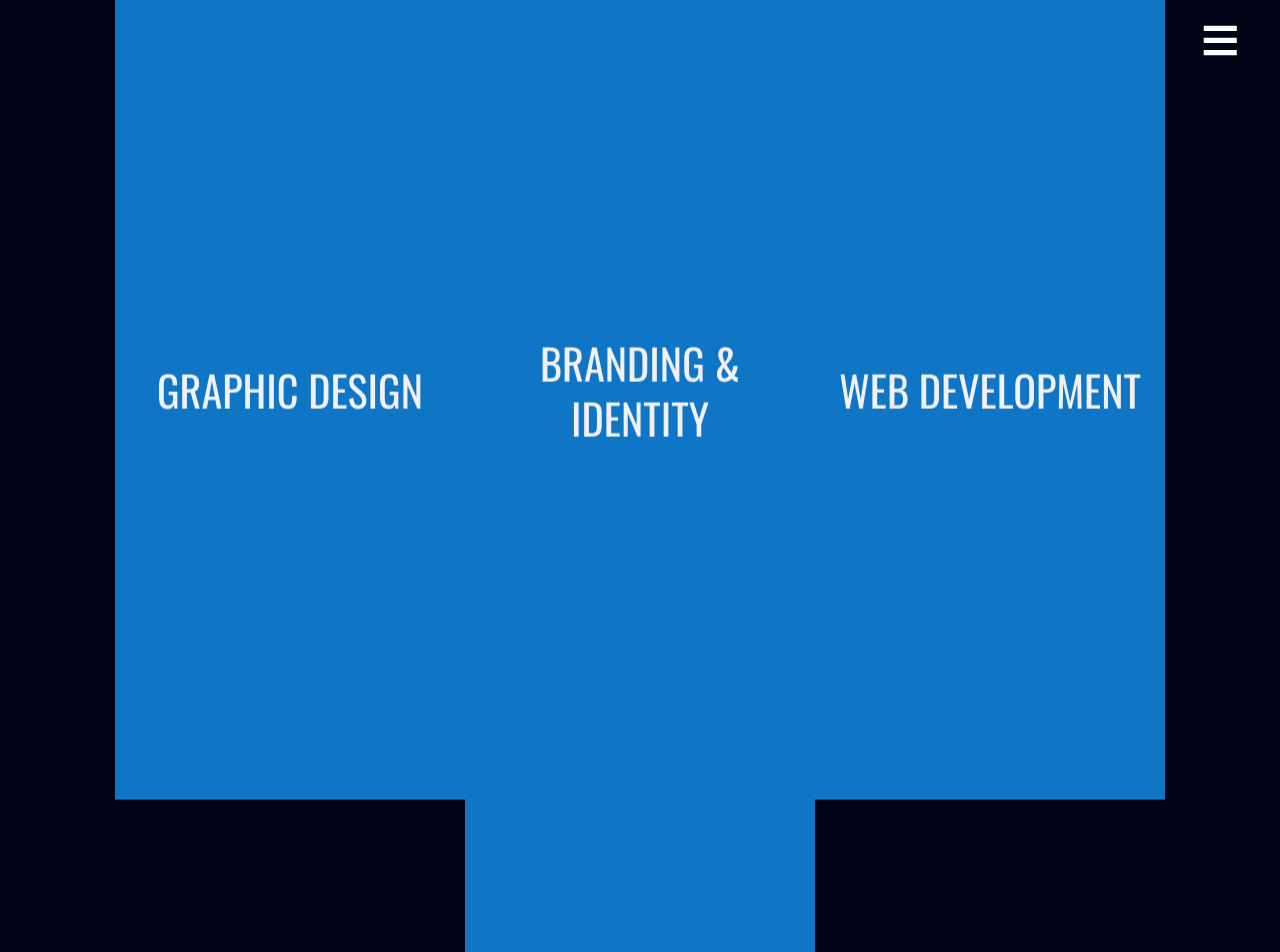
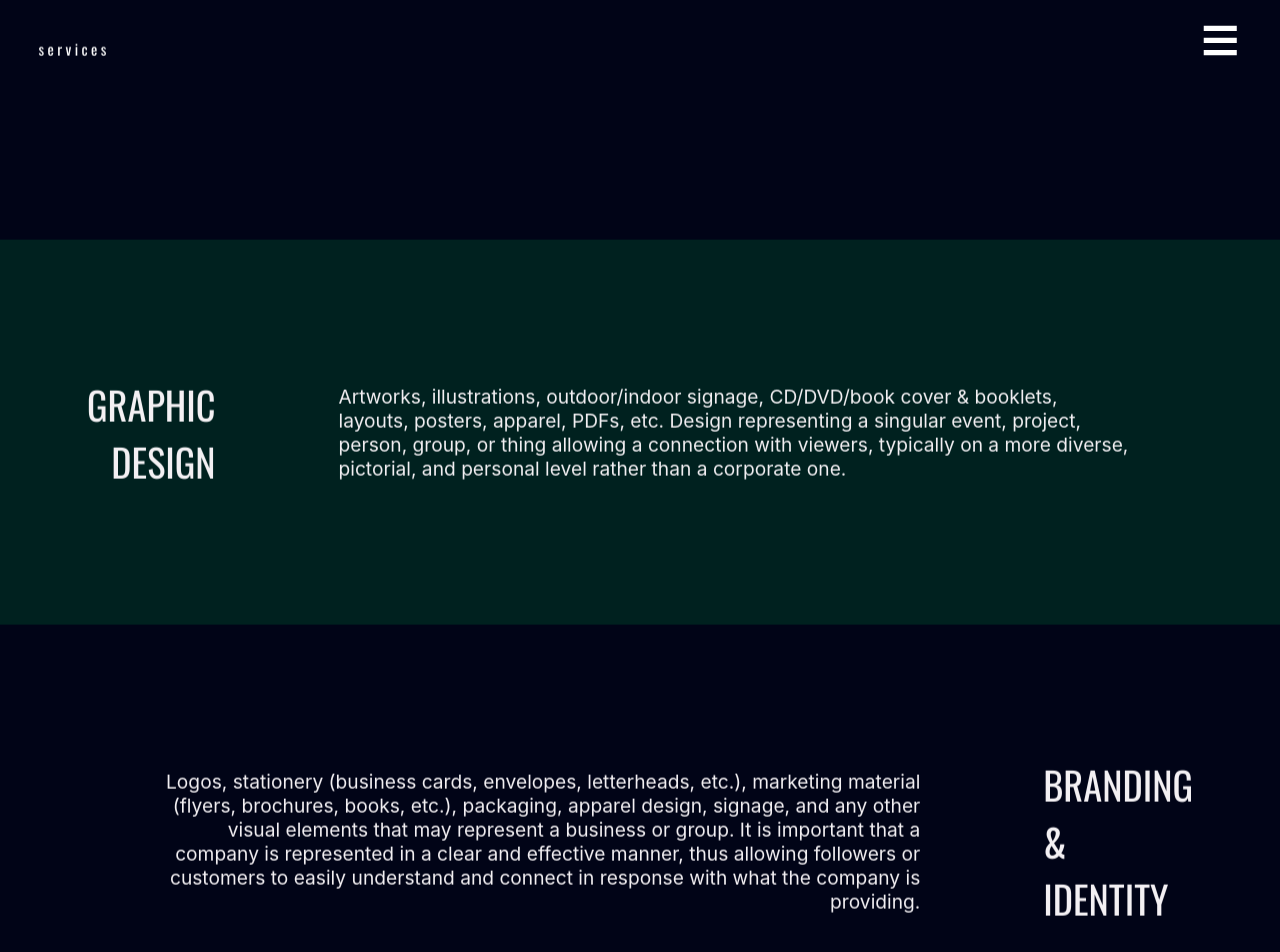
Before and after one commit to designrwells/new_portfolio, a React (Create React App) app: page /services in a window 1280 px wide. Shown: the top 952 px of the page. Built offline with nearby package versions, Linux system fonts and the light colour scheme.

Commit message:
Cleaned up warnings in code and redesigned Services page.

```diff
--- a/src/App.js
+++ b/src/App.js
@@ -1,7 +1,5 @@
 import './App.css';
 import { Route, Switch, useLocation } from 'react-router-dom';
-import { TransitionGroup, CSSTransition } from 'react-transition-group';
-import { AnimatePresence } from 'framer-motion';
 import styled from 'styled-components';
 import HamburgerMenu from './components/hamburgerMenu';
 import GlobalStyle from './globalStyles';
@@ -32,7 +30,7 @@ function App()  {
           <Route path='/services' component={Services} />
           <Route path='/portfolio' component={Portfolio} />
           <Route path='/contact' component={Contact} />
-          <Route path='/portfolio/mendedmoments' component={MendedMoments} />
+          <Route path='/mendedmoments' component={MendedMoments} />
         </Switch>
 
     </Body>
--- a/src/animations/index.js
+++ b/src/animations/index.js
@@ -103,7 +103,7 @@ export const transition = {
 	duration: 0.4
 };
 
-export const cardUpContainer = {
+export const rowSlideContainer = {
 	show: {
 		transition: {
 			type: 'tween',
@@ -119,10 +119,10 @@ export const cardUpContainer = {
 		},
 	},
 }
-export const cardUp = {
+export const rowRight = {
 	show: {
 		opacity: 1,
-		y: 0,
+		x: 0,
 		transition: {
 			type: 'tween',
 			duration: 1,
@@ -131,7 +131,7 @@ export const cardUp = {
 	},
 	hide: {
 		opacity: 0,
-		y: '-40vh',
+		x: '-40vw',
 		transition: {
 			type: 'tween',
 			duration: 0.12,
--- a/src/components/hamburgerMenu/index.js
+++ b/src/components/hamburgerMenu/index.js
@@ -1,6 +1,6 @@
 import React, { useState } from 'react';
 import styled from 'styled-components';
-import { motion, AnimatePresence } from 'framer-motion';
+import { motion } from 'framer-motion';
 import MenuToggle from './menuToggle';
 import { menuTransition, menuVariants, navItemVariants } from '../../animations';
 import { Link } from 'react-router-dom';
--- a/src/globalStyles.js
+++ b/src/globalStyles.js
@@ -5,7 +5,7 @@ const GlobalStyle = createGlobalStyle`
 		margin: 0;
 		padding: 0;
 		box-sizing: border-box;
-		font-family: Open-'Trebuchet MS', 'Lucida Sans Unicode', 'Lucida Grande', 'Lucida Sans', Arial, sans-serif;
+		font-family: Open-'Trebuchet MS', 'Oswald', 'Lucida Sans Unicode', 'Lucida Grande', 'Lucida Sans', Arial, sans-serif;
 	}
 `;
 
--- a/src/pages/About.js
+++ b/src/pages/About.js
@@ -1,5 +1,4 @@
 import React from 'react';
-import Header from '../components/Header';
 import styled from 'styled-components';
 import { motion } from 'framer-motion';
 import { pullRight, transition } from '../animations';
@@ -8,12 +7,14 @@ import { pullRight, transition } from '../animations';
 const Section = styled.section`
 	background: #f34c12;
 	height: 100vh;
-	display: flex;
-	justify-content: flex-start;
-	align-items: flex-end;
 `;
-
-
+const Title = styled.div`
+	padding: 3% 3% 4% 3%;
+	color: #fff;
+	font-size: clamp(15px, 1.1vw, 32px);
+	font-weight: 400;
+	font-family: 'Oswald', sans-serif;
+`;
 
 const About = () => {
 	return (
@@ -27,7 +28,7 @@ const About = () => {
 			>
 
 			<Section>
-
+				<Title>a b o u t</Title>
 			</Section>
 		</motion.div>
 
--- a/src/pages/Contact.js
+++ b/src/pages/Contact.js
@@ -1,5 +1,4 @@
 import React from 'react';
-import Header from '../components/Header';
 import styled from 'styled-components';
 import { motion } from 'framer-motion';
 import { pullUp, transition } from '../animations';
@@ -12,8 +11,13 @@ const Section = styled.section`
 	justify-content: flex-start;
 	align-items: flex-end;
 `;
-
-
+const Title = styled.div`
+	padding: 3% 3% 4% 3%;
+	color: #fff;
+	font-size: clamp(15px, 1.1vw, 32px);
+	font-weight: 400;
+	font-family: 'Oswald', sans-serif;
+`;
 
 const Contact = () => {
 	return (
@@ -27,7 +31,7 @@ const Contact = () => {
 			>
 
 			<Section>
-
+				<Title>c o n t a c t</Title>
 			</Section>
 		</motion.div>
 
--- a/src/pages/Home.js
+++ b/src/pages/Home.js
@@ -1,5 +1,4 @@
 import React from 'react';
-import Header from '../components/Header';
 import { motion } from 'framer-motion';
 import { fade, transition } from '../animations';
 import styled from 'styled-components';
--- a/src/pages/Portfolio.js
+++ b/src/pages/Portfolio.js
@@ -1,7 +1,7 @@
 import React from 'react';
 import styled from 'styled-components';
 import { motion } from 'framer-motion';
-import { pullLeft, transition, cardUp, cardUpContainer } from '../animations';
+import { pullLeft, transition } from '../animations';
 import PortfolioGrid from '../components/PortfolioGrid';
 
 
--- a/src/pages/Services.js
+++ b/src/pages/Services.js
@@ -1,7 +1,6 @@
 import React from 'react';
-import Header from '../components/Header';
 import { motion } from 'framer-motion';
-import { pullDown, transition, cardUp, cardUpContainer } from '../animations';
+import { pullDown, transition, rowRight, rowSlideContainer } from '../animations';
 import styled from 'styled-components';
 import '../css/services.css';
 
@@ -9,62 +8,70 @@ const Section = styled.section`
 	background: #020518;
 	min-height: 100vh;
 `;
-
+const BackgroundImage = styled.div`
+	height: 30vh;
+`;
+const Title = styled.div`
+	padding: 3% 3% 4% 3%;
+	color: #fff;
+	font-size: clamp(15px, 1.1vw, 32px);
+	font-weight: 400;
+	font-family: 'Oswald', sans-serif;
+`;
 const Row = styled(motion.div)`
 	display: flex;
-	flex-wrap: wrap;
+	flex-direction: column;
 	justify-content: center;
 `;
 
-const Card = styled(motion.div)`
-	height: 100vh;
-	width: clamp(350px, 22vw, 400px);
-`;
-
-const CardInner = styled.div`
-	width: 100%;
-	height: 100%;
-	transition: transform 0.6s;
-	transform-style: preserve-3d;
-	background: #1077C6;
+const RowInner1 = styled(motion.div)`
 	display: flex;
-	align-items: center;
-	justify-content: center;
-	${Card}:hover & {
-		transform: rotateY(180deg);
-	}
-`;
-const CardFront = styled.div`
 	color: #fff;
-	position: absolute;
-	padding: 10px 10px 30px 10px;
-  	-webkit-backface-visibility: hidden;
-  	backface-visibility: hidden;
+	padding: 15vh 2%;
 	display: flex;
 	justify-content: center;
 	align-items: center;
-  	flex-direction: column;
+	background: #002220;
 
   	h1 {
   		text-transform: uppercase;
   		color: #F4F1F4;
   		font-family: 'Oswald', sans-serif;
   		font-weight: 400;
-  		line-height: 1.3;
-		font-size: clamp(1.5rem, 3.3vw, 4.5rem);
-		margin-bottom: 0.5rem;
-		text-align: center;
-		padding: 20% 0 17% 0;
+		font-size: clamp(1.8rem, 3vw, 4.5rem);
+		margin-left: 5%;
+		text-align: right;
+	}
+	p {
+		color: #F4F1F4;
+		font-size: clamp(1rem, 1.5vw, 21px);
+		padding: 2% 10%;
 	}
 `;
-const CardBack = styled.div`
+
+const RowInner2 = styled(motion.div)`
+
+	display: flex;
+	color: #fff;
+	padding: 15vh 2%;
+	display: flex;
+	justify-content: center;
+	align-items: center;
+
+  	h1 {
+  		text-transform: uppercase;
   		color: #F4F1F4;
-	font-size: clamp(1.1rem, 1.5vw, 21px);
-	position: absolute;
-	padding: 15%;
-  	-webkit-backface-visibility: hidden;
-  	backface-visibility: hidden;
-  	transform: rotateY(180deg);
+  		font-family: 'Oswald', sans-serif;
+  		font-weight: 400;
+		font-size: clamp(1.8rem, 3vw, 4.5rem);
+		margin-right: 5%;
+	}
+	p {
+		color: #F4F1F4;
+		text-align: right;
+		font-size: clamp(1rem, 1.5vw, 21px);
+		padding: 2% 10%;
+	}
 `;
 
 const Services = () => {
@@ -77,71 +84,48 @@ const Services = () => {
 			transition={transition}
 			>
 			<Section>
+				<BackgroundImage>
+					<Title>s e r v i c e s</Title>
+				</BackgroundImage>
 				<Row exitBeforeEnter
 						key='navItems'
 						initial='hide'
 						animate='show'
-						variants={cardUpContainer}	>
+						variants={rowSlideContainer}	>
 
-					<Card variants={cardUp}>
-						<CardInner>
-							<CardFront>
+					<RowInner1 variants={rowRight}>
 						<h1>Graphic Design</h1>
-							</CardFront>
-							<CardBack>
 						<p>Artworks, illustrations, outdoor/indoor signage, CD/DVD/book cover & booklets,
 						layouts, posters, apparel, PDFs, etc. Design representing a singular event, project,
 						person, group, or thing allowing a connection with viewers, typically on a more
 						diverse, pictorial, and personal level rather than a corporate one.</p>
-							</CardBack>
-						</CardInner>
-					</Card>
-
-					<Card variants={cardUp}>
-						<CardInner>
-							<CardFront>
-								<h1>Branding & Identity</h1>
-							</CardFront>
-							<CardBack>
+					</RowInner1>
+					<RowInner2 variants={rowRight}>
 						<p>Logos, stationery (business cards, envelopes, letterheads, etc.),
 						marketing material (flyers, brochures, books, etc.), packaging, apparel
 						design, signage, and any other visual elements that may represent a business
 						or group. It is important that a company is represented in a clear and effective
 						manner, thus allowing followers or customers to easily understand and connect in
 						response with what the company is providing.</p>
-							</CardBack>
-						</CardInner>
-					</Card>
-					<Card variants={cardUp}>
-						<CardInner>
-							<CardFront>
+						<h1>Branding & Identity</h1>
+					</RowInner2>
+					<RowInner1 variants={rowRight}>
 						<h1>Web Development</h1>
-							</CardFront>
-							<CardBack>
 						<p>Building custom, up-to-date websites with responsive design and modern appeal
 						for blogs, portfolios, small businesses, entertainment, etc. Experience in HTML5,
 						CSS3, JavaScript, jQuery, and PHP. Search Engine Optimization increasing the
 						visibility and search results of your online presence, and directing search engine
 						traffic to your website. Other website setups and CMS including WordPress are an option.</p>
-							</CardBack>
-						</CardInner>
-					</Card>
-					<Card variants={cardUp}>
-						<CardInner>
-							<CardFront>
-								<h1>Photo Services</h1>
-							</CardFront>
-							<CardBack>
+					</RowInner1>
+					<RowInner2 variants={rowRight}>
 						<p>Photo shoots, live events, business/product photography, and landscapes - for
 						those interested in personal photos or for those who are looking to create a more
 						professional appearance. Photo editing, retouch, restoration, and colorization for
 						optimal post production images, making old photos like new, or putting color into
 						those old black and white photos of family and close relatives</p>
-							</CardBack>
-						</CardInner>
-					</Card>
+						<h1>Photo Services</h1>
+					</RowInner2>
 				</Row>
-
 			</Section>
 		</motion.div>
 		)
--- a/src/pages/portfolio/MendedMoments.js
+++ b/src/pages/portfolio/MendedMoments.js
@@ -1,28 +1,65 @@
 import React from 'react';
 import styled from 'styled-components';
 import { motion } from 'framer-motion';
-import { pullLeft, transition, cardUp, cardUpContainer } from '../../animations';
-import PortfolioGrid from '../../components/PortfolioGrid';
+import { pullUp, transition } from '../../animations';
+import { Link } from 'react-router-dom';
 
 
 //page styles
-const Section = styled.section`
-	background: #000;
-	min-height: 100vh;
-	padding-top: 10%;
+const Section1 = styled.section`
+	background: #FFE300;
+	width: 100vw;
+	height: 70vh;
 `;
+const Section2 = styled.section`
+	background: #999;
+	width: 100vw;
+	height: 55vh;
+`;
+const Back = styled(motion.div)`
+	display: flex;
+	justify-content: center;
+	margin: 5% 60% 5% 0;
 
+`;
+const BackLink = styled(Link)`
+	font-family: 'Oswald', sans-serif;
+	font-size: clamp(25px, 2vw, 80px);
+	text-decoration: none;
+	transition: 0.15s;
+	color: #fff;
+
+	&:hover {
+		font-size: clamp(30px, 2.2vw, 85px);
+		color: #000;
+		-webkit-transform: translateY(-6px);
+		transform: translateY(-6px);
+    	transition: 0.15s;
+	}
+`;
 const MendedMoments = () => {
 
 
 
 	return (
 
-		<motion.div>
-			<Section>
+		<motion.div
+			initial='out'
+			animate='in'
+			exit='out'
+			variants={pullUp}
+			transition={transition}
+		>
+			<Section1>
+				Photo here
+				<Back><BackLink to='/portfolio'><i class='' ></i>(arrow) BACK</BackLink></Back>
 
-
-			</Section>
+			</Section1>
+			<Section2>
+				<h1>Mended Moments</h1>
+				<img src='' alt='' />
+				<p>Some text here kdkdkdkdkdkdkd;alksjfd;alskjdf;askjdf;slkdjf</p>
+			</Section2>
 		</motion.div>
 
 		)
```
Also changed, not shown: src/components/PortfolioGrid.js (+16 -16 lines). Lines whose indentation alone changed are shown as unchanged.
